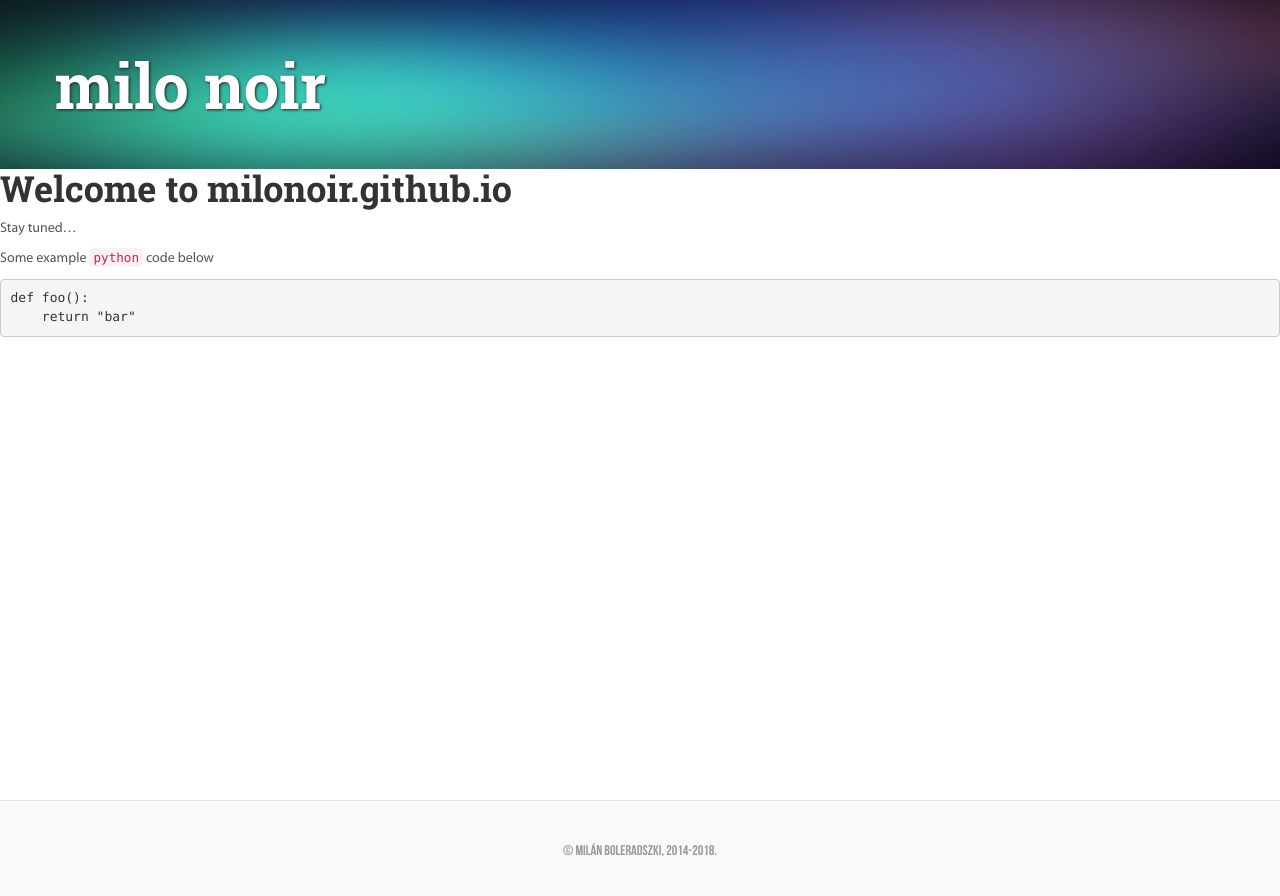
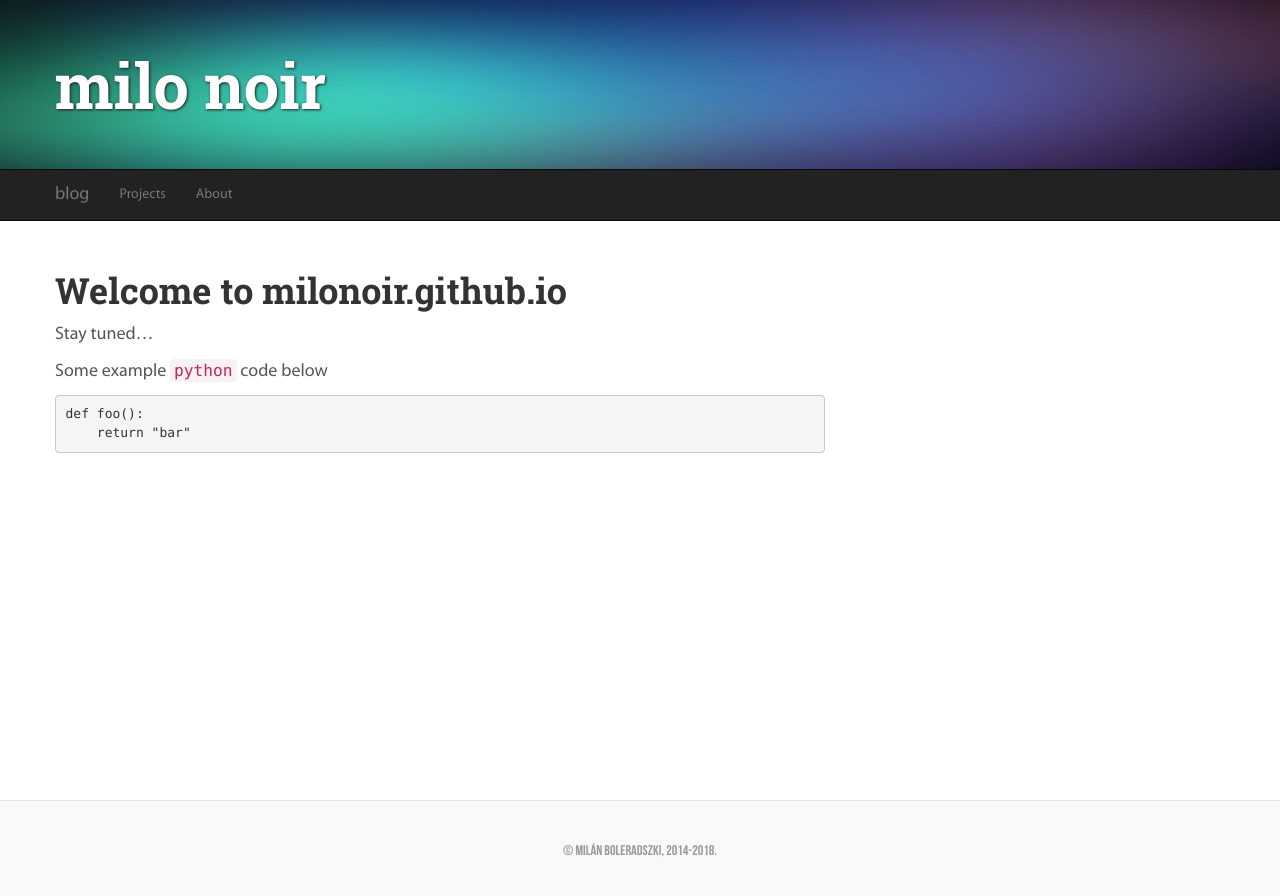
Before and after one commit to milonoir/milonoir.github.io, a Jekyll site: the page built from index.md, in a window 1280 px wide. Shown: the top 896 px of the page. Built offline with Jekyll 4.4.1, drawn with Linux system fonts in a browser that asks for light colours.

Commit message:
Layout amendments

```diff
--- a/_includes/header.html
+++ b/_includes/header.html
@@ -1,5 +1,36 @@
-<header class="jumbotron blog-header">
-  <div class="container">
+<header>
+  <div class="jumbotron blog-header">
+    <div class="container">
       <h1 class="blog-title">milo noir</h1>
+    </div>
   </div>
+
+  <nav class="navbar navbar-inverse" role="navigation">
+    <div class="container">
+
+      <div class="navbar-header">
+        <a class="navbar-brand" href="/">blog</a>
+        <button type="button" class="navbar-toggle collapsed" data-toggle="collapse" data-target="#bs-example-navbar-collapse-1">
+          <span class="sr-only">Toggle navigation</span>
+          <span class="icon-bar"></span>
+          <span class="icon-bar"></span>
+          <span class="icon-bar"></span>
+        </button>
+      </div>
+
+      <div class="collapse navbar-collapse" id="bs-example-navbar-collapse-1">
+        <ul class="nav navbar-nav">
+        {% if page.lang == "hu" %}
+          <li><a href="">Projektjeim</a></li>
+          <li><a href="">R&oacute;lam</a></li>
+        {% else %}
+          <li><a href="/projects">Projects</a></li>
+          <li><a href="/about">About</a></li>
+        {% endif %}
+        </ul>
+      </div>
+
+    </div>
+  </nav>
+
 </header>
--- /dev/null
+++ b/_layouts/page.html
@@ -0,0 +1,10 @@
+---
+layout: default
+---
+<div class="container">
+  <div class="row">
+    <div class="col-sm-8 blog-main">
+      {{ content }}
+    </div>
+  </div>
+</div>
```
Also changed, not shown: about.md (+1 -1 lines), index.md (+1 -1 lines), projects.md (added, +7 -0 lines).
